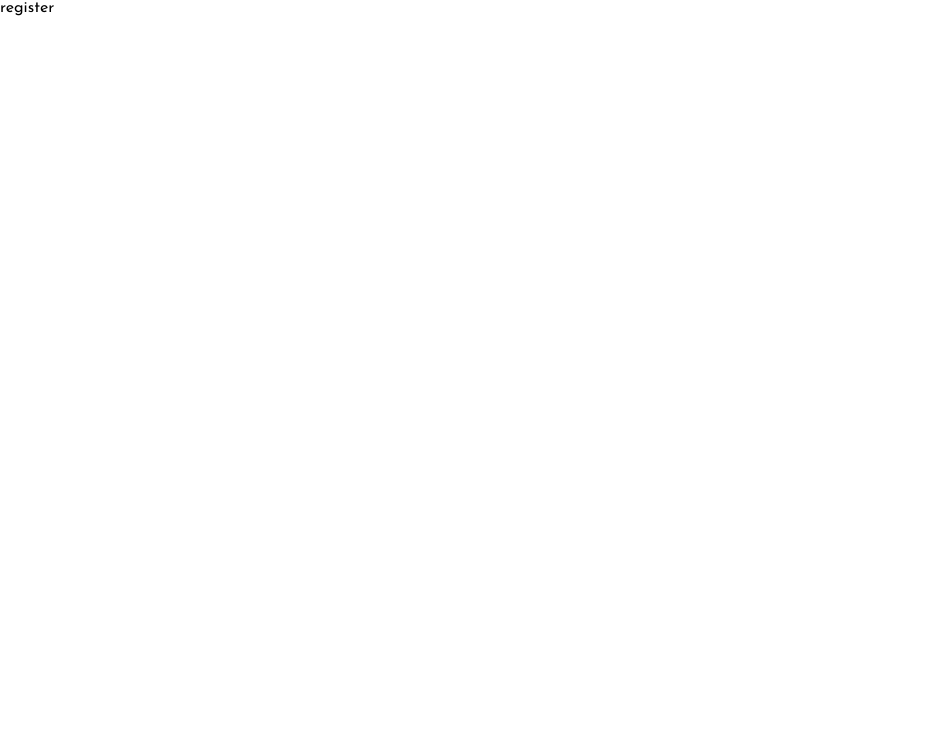
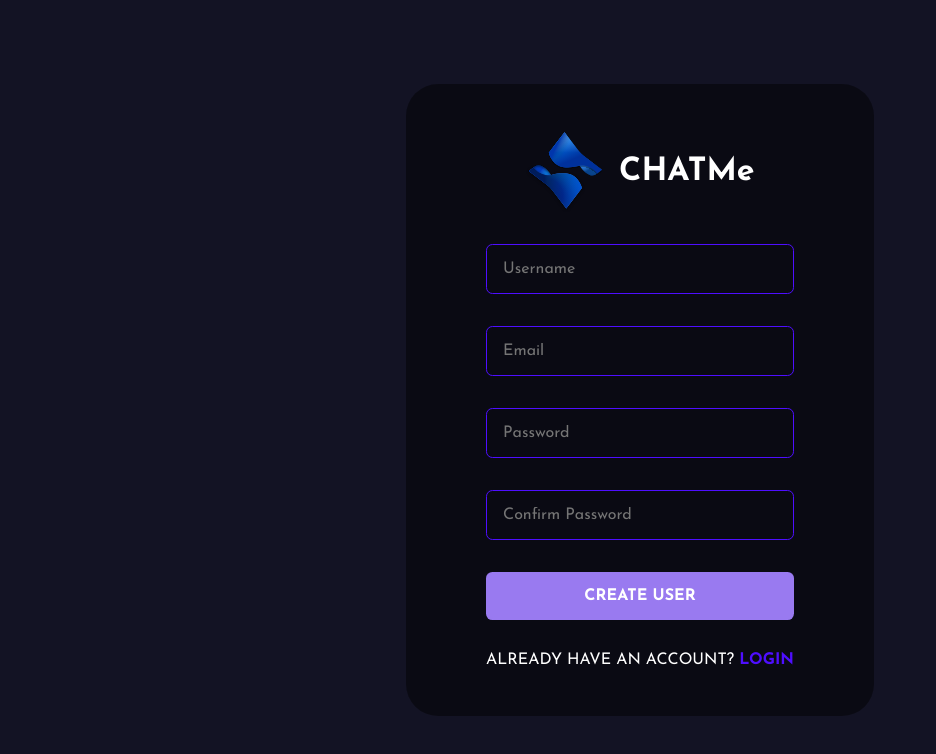
Before and after one commit to Mahmoud-Elsamman/CHATMe, a React (Create React App) app in the folder public/: page /register in a window 1280 px wide. Shown: the top 754 px of the page, without its empty margins (0-936 px from the left). Built offline with nearby package versions, Linux system fonts and the light colour scheme.

Commit message:
add the UI and styling for the register page

```diff
--- a/public/src/pages/Register.jsx
+++ b/public/src/pages/Register.jsx
@@ -1,7 +1,125 @@
 import React from "react";
+import styled from "styled-components";
+import { Link } from "react-router-dom";
+import Logo from "../assets/logo.svg";
 
 function register() {
-  return <div>register</div>;
+  const handleSubmit = (event) => {
+    event.preventDefault();
+    alert("form");
+  };
+
+  const handleChange = (event) => {};
+  return (
+    <>
+      <FormContainer>
+        <form onSubmit={(event) => handleSubmit(event)}>
+          <div className='brand'>
+            <img src={Logo} alt='Logo' />
+            <h1>CHATMe</h1>
+          </div>
+
+          <input
+            type='text'
+            placeholder='Username'
+            name='username'
+            onChange={(e) => handleChange(e)}
+          />
+          <input
+            type='email'
+            placeholder='Email'
+            name='email'
+            onChange={(e) => handleChange(e)}
+          />
+          <input
+            type='password'
+            placeholder='Password'
+            name='password'
+            onChange={(e) => handleChange(e)}
+          />
+          <input
+            type='password'
+            placeholder='Confirm Password'
+            name='confirmPassword '
+            onChange={(e) => handleChange(e)}
+          />
+
+          <button type='submit'>Create User</button>
+          <span>
+            Already have an account? <Link to='/login'>Login</Link>
+          </span>
+        </form>
+      </FormContainer>
+    </>
+  );
 }
 
+const FormContainer = styled.div`
+  height: 100vh;
+  width: 100vw;
+  display: flex;
+  flex-direction: coloumn;
+  justify-content: center;
+  gap: 1rem;
+  align-items: center;
+  background-color: #131324;
+  .brand {
+    display: flex;
+    align-items: center;
+    gap: 1rem;
+    justify-content: center;
+    img {
+      height: 5rem;
+    }
+    h1 {
+      color: white;
+      //text-transform: uppercase;
+    }
+  }
+  form {
+    display: flex;
+    flex-direction: column;
+    gap: 2rem;
+    background-color: #00000076;
+    border-radius: 2rem;
+    padding: 3rem 5rem;
+    input {
+      background-color: transparent;
+      padding: 1rem;
+      border: 0.1rem solid #4e0eff;
+      border-radius: 0.4rem;
+      color: white;
+      width: 100%;
+      font-size: 1rem;
+      &:focus {
+        border: 0.1rem solid #997af0;
+        outline: none;
+      }
+    }
+    button {
+      background-color: #997af0;
+      color: white;
+      padding: 1rem 2rem;
+      border: none;
+      font-weight: bold;
+      cursor: pointer;
+      border-radius: 0.4rem;
+      font-size: 1rem;
+      text-transform: uppercase;
+      transition: 0.5s ease-in-out;
+      &: hover {
+        background-color: #4e0eff;
+      }
+    }
+    span {
+      color: white;
+      text-transform: uppercase;
+      a {
+        color: #4e0eff;
+        text-decoration: none;
+        font-weight: bold;
+      }
+    }
+  }
+`;
 export default register;
```
